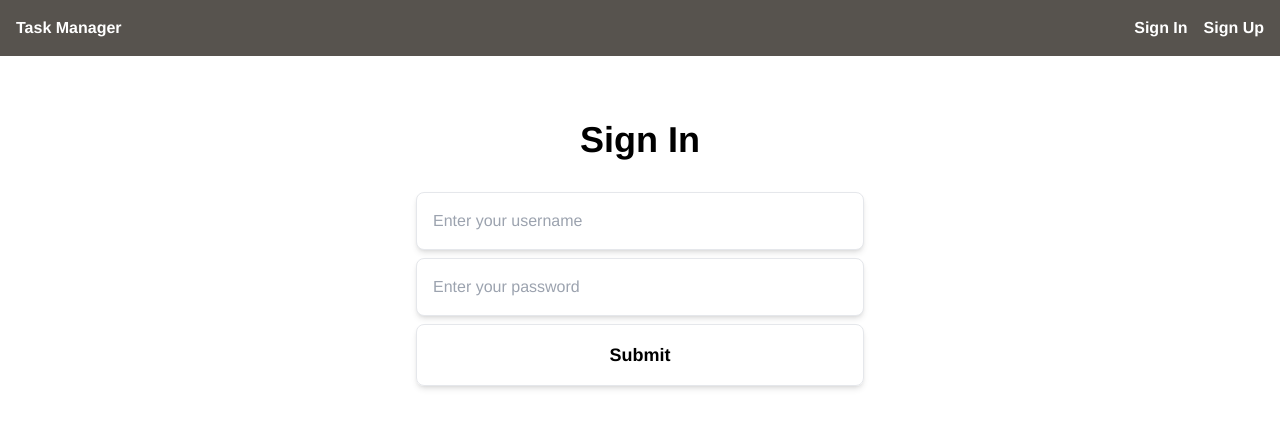
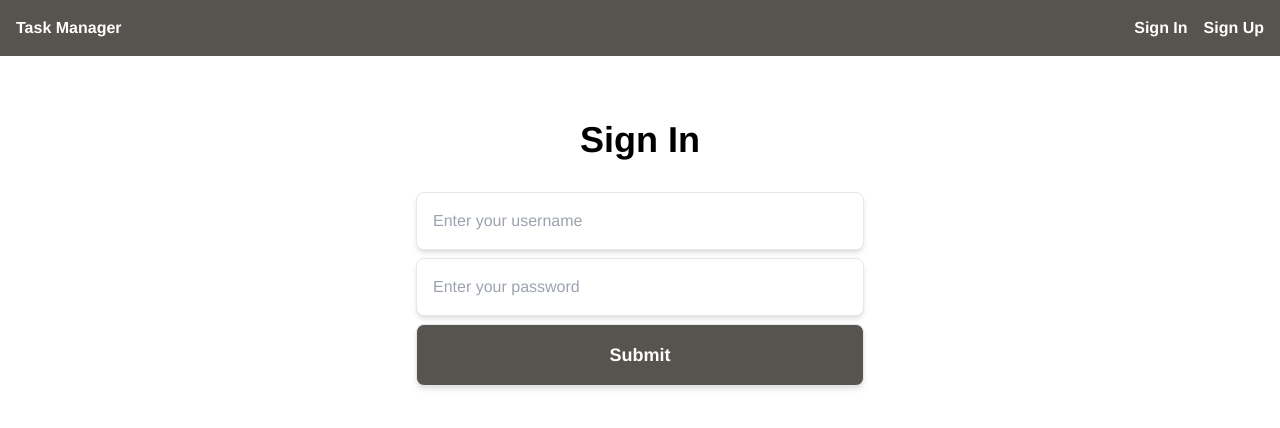
Before and after one commit to sam-abraha/task-management-react, a React (Vite) app: page /signin in a window 1280 px wide. Shown: the top 428 px of the page. Built offline with nearby package versions, Linux system fonts and the light colour scheme; no server answers.

Commit message:
feat(pages): create SignIn page

```diff
--- a/src/pages/SigninPage.tsx
+++ b/src/pages/SigninPage.tsx
@@ -6,7 +6,7 @@ export default function SignIn() {
     const [username, setUsername] = useState('');
     const [password, setPassword] = useState('');
     const navigate = useNavigate();
-    const [successMessage, setSucessMessage] = useState(false)
+    const [successMessage, setSucessMessage] = useState(false);
 
     const handleSubmit = async (e: React.FormEvent) => {
         e.preventDefault();
@@ -38,7 +38,7 @@ export default function SignIn() {
                    className="w-full p-4 border rounded-lg shadow-md mb-2"
                    placeholder='Enter your password'
                    />
-            <button className='w-full p-4 border rounded-lg shadow-md font-semibold text-lg'>
+            <button className='w-full p-4 border rounded-lg shadow-md font-semibold text-lg bg-stone-600 text-white'>
                 Submit
             </button>
             {successMessage && (
```
